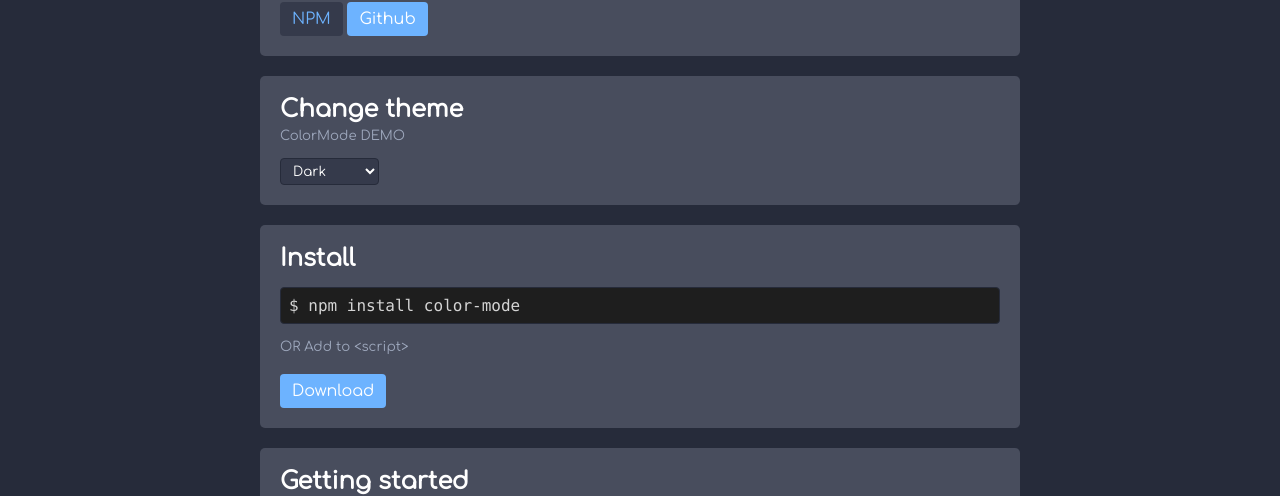
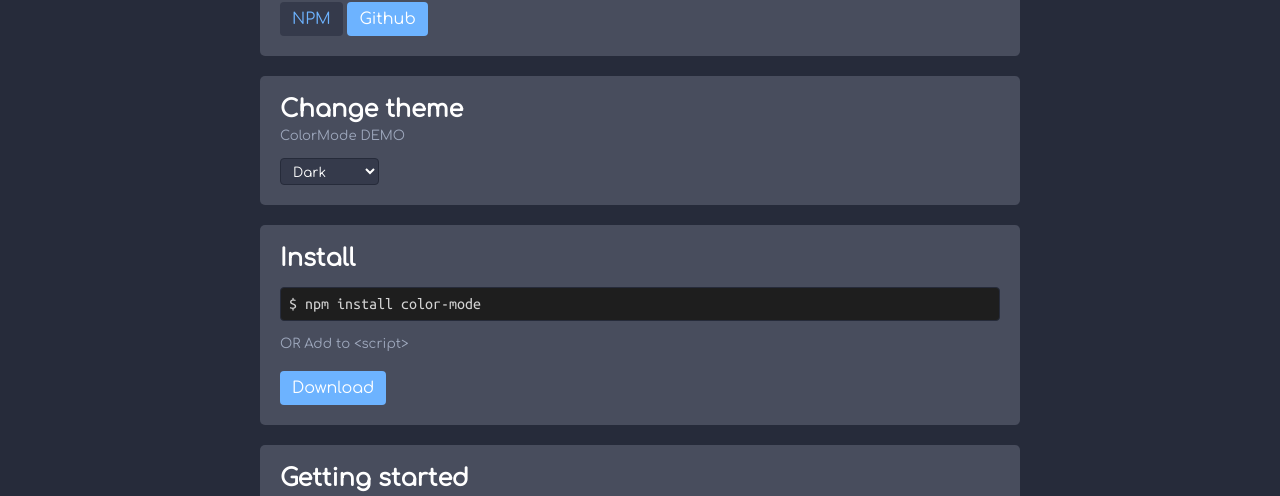
Before and after one commit to leegeunhyeok/color-mode, a website: page sample/index.html in a window 1280 px wide. Shown: the part 265-761 px from the top of the page. Drawn offline with Linux system fonts and the light colour scheme.

Commit message:
:lipstick: Add Ubuntu mono webfont

```diff
--- a/sample/index.html
+++ b/sample/index.html
@@ -6,11 +6,11 @@
     <meta name="description" content="ColorMode DOCS">
     <meta name="viewport" content="width=device-width,initial-scale=1.0">
     <title>ColorMode Docs</title>
-    <link href="https://fonts.googleapis.com/css?family=Comfortaa&display=swap" rel="stylesheet">
+    <link href="https://fonts.googleapis.com/css?family=Comfortaa|Ubuntu+Mono&display=swap" rel="stylesheet">
     <style>
 
       * {
-        font-family: 'Comfortaa', cursive;
+        font-family: 'Comfortaa', Georgia, 'Times New Roman', Times, serif;
         box-sizing: border-box;
         -webkit-font-smoothing: antialiased;
         -moz-osx-font-smoothing: grayscale;
@@ -123,7 +123,7 @@
       }
 
       .code span {
-        font-family: 'Consolas';
+        font-family: 'Ubuntu Mono', 'Courier New', Courier, monospace;
         float: left;
       }
 
```
